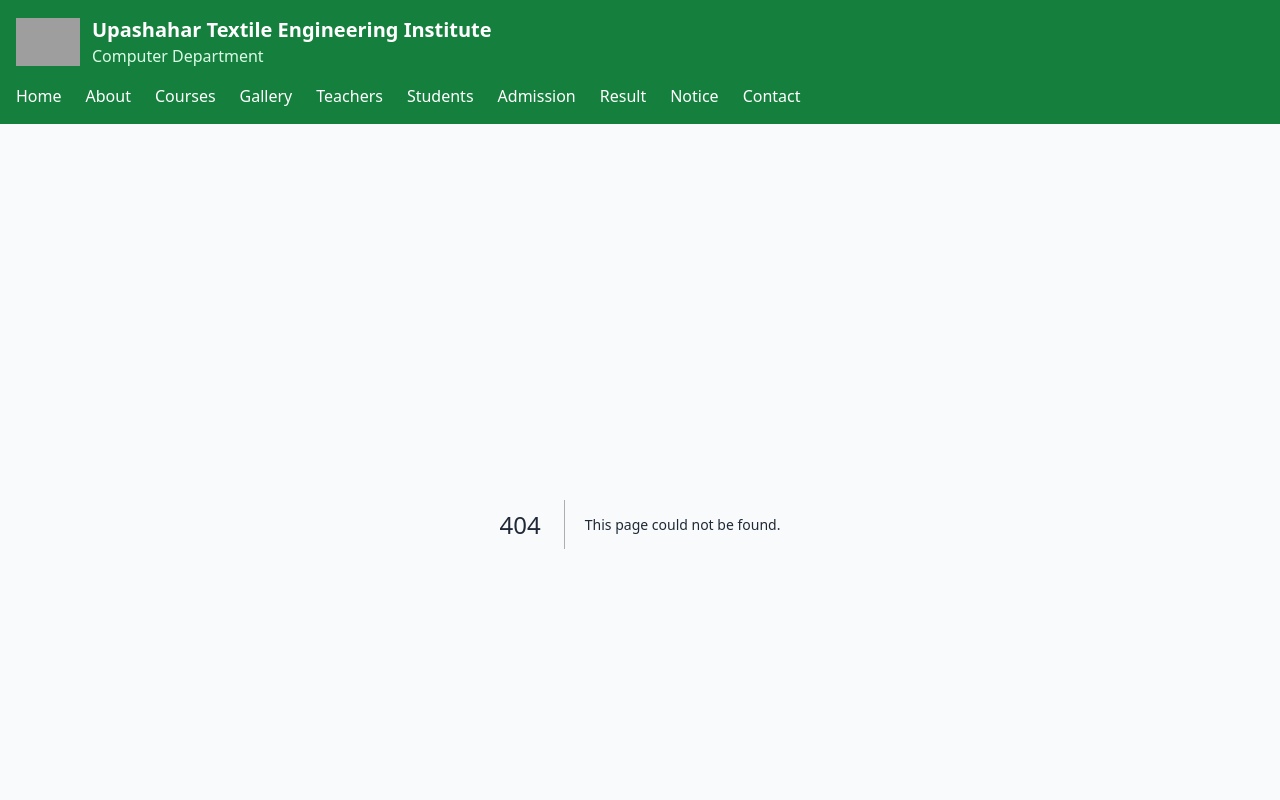
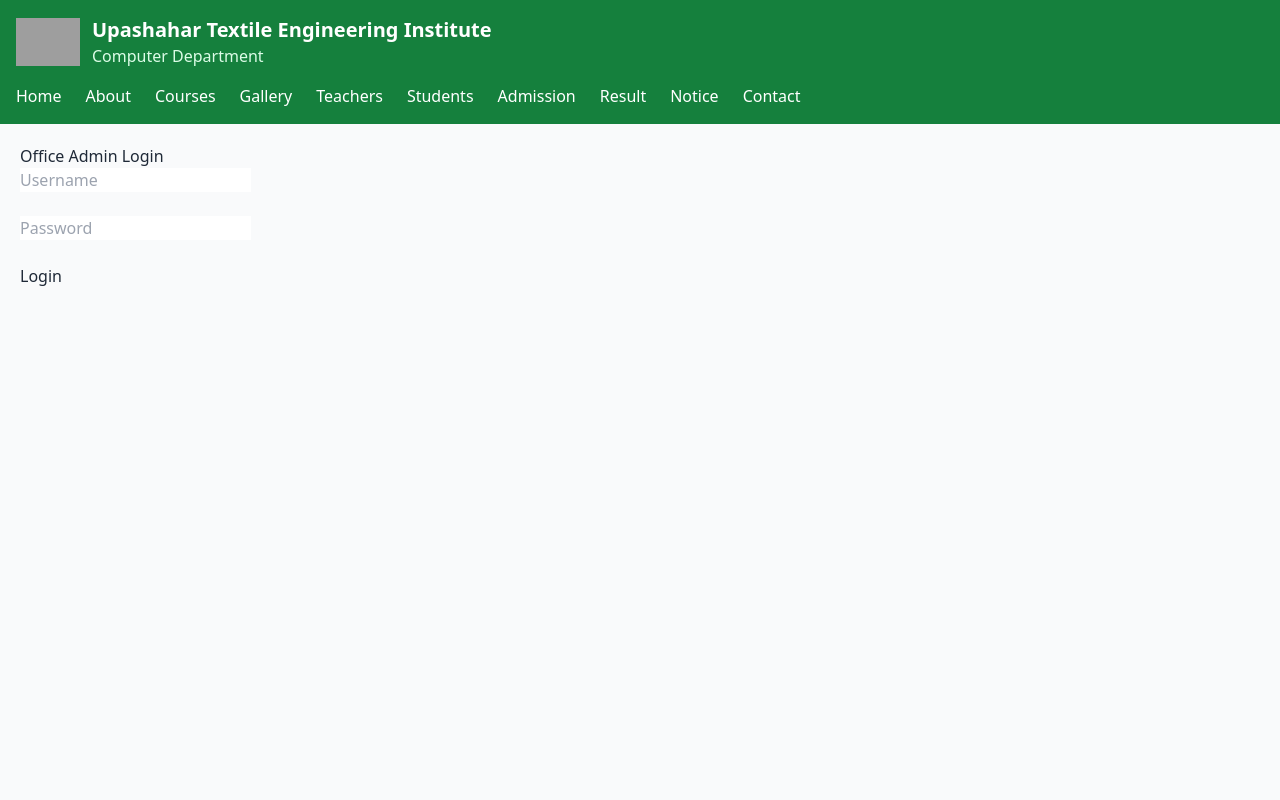
Before and after one commit to Mijanurrmiraj/utei.cst, a Next.js app: page /office-admin/login in a window 1280 px wide. Before the commit this address had no page. Shown: the top 800 px of the page. Built offline with nearby package versions, Linux system fonts and the light colour scheme; grey boxes are pictures that could not be loaded.

Commit message:
Create page.js

```diff
--- /dev/null
+++ b/app/office-admin/login/page.js
@@ -0,0 +1,48 @@
+"use client";
+
+import { useState } from "react";
+import { useRouter } from "next/navigation";
+
+export default function OfficeAdminLogin() {
+  const router = useRouter();
+  const [username, setUsername] = useState("");
+  const [password, setPassword] = useState("");
+
+  const login = () => {
+    const admins = JSON.parse(localStorage.getItem("officeAdmins")) || [];
+
+    const found = admins.find(
+      a => a.username === username && a.password === password
+    );
+
+    if (found) {
+      localStorage.setItem("officeAdminLogin", username);
+      router.push("/office-admin/dashboard");
+    } else {
+      alert("Invalid login");
+    }
+  };
+
+  return (
+    <div style={{ padding: 20 }}>
+      <h2>Office Admin Login</h2>
+
+      <input
+        placeholder="Username"
+        onChange={e => setUsername(e.target.value)}
+      />
+
+      <br /><br />
+
+      <input
+        type="password"
+        placeholder="Password"
+        onChange={e => setPassword(e.target.value)}
+      />
+
+      <br /><br />
+
+      <button onClick={login}>Login</button>
+    </div>
+  );
+}
```
